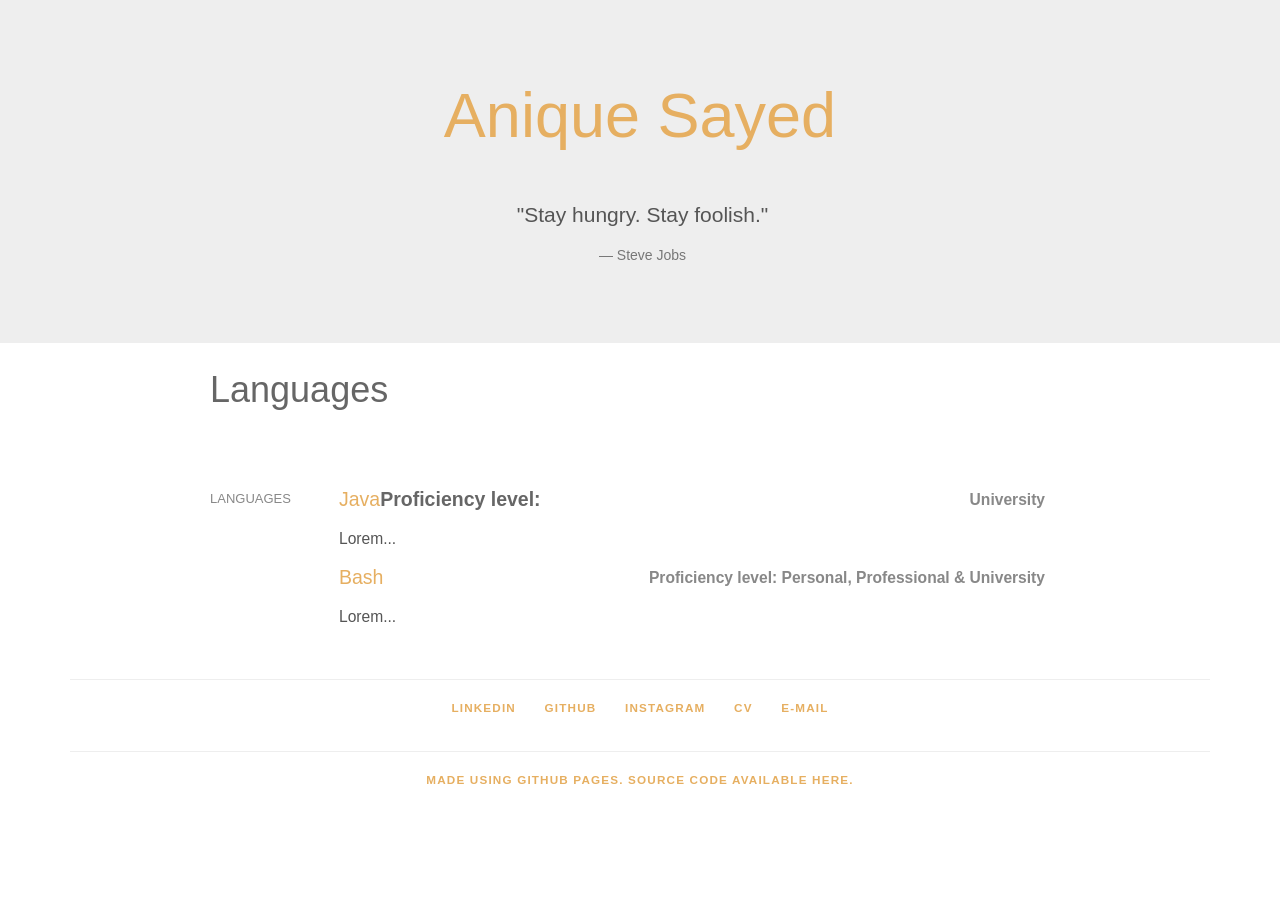
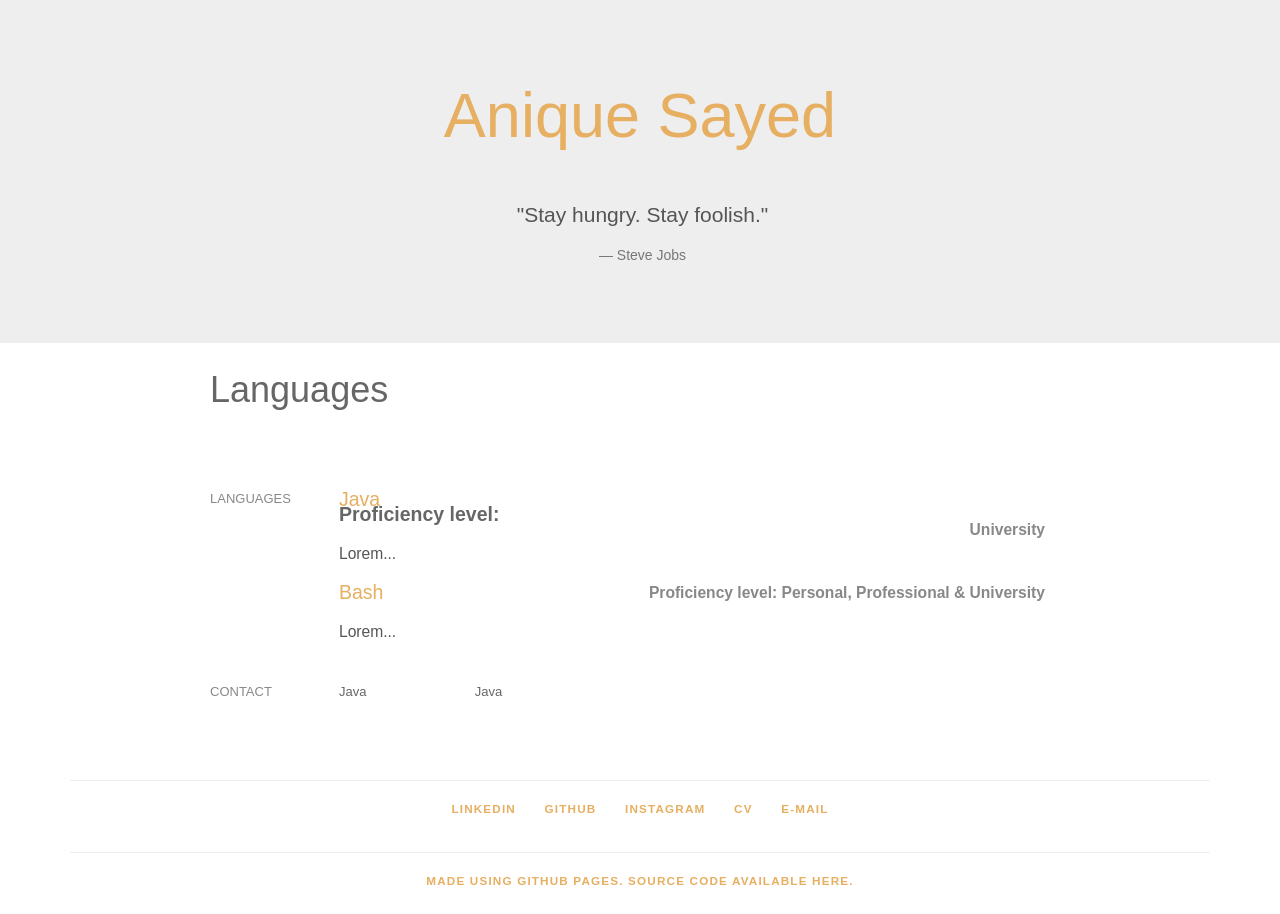
Before and after one commit to aniquesayed/aniquesayed.github.io, a Jekyll site: the page built from languages.html, in a window 1280 px wide. Built offline with Jekyll 4.4.1, drawn with Linux system fonts in a browser that asks for light colours; some web fonts are replaced.

Commit message:
editing languages page

```diff
--- a/languages.html
+++ b/languages.html
@@ -9,21 +9,34 @@ title: Anique Sayed - Languages
 
     </header>
 
-  <section id="experience">
+  <section id="languages">
       <aside>
       <h4>Languages</h4>
       </aside>
 
       <article>
-      <h3><a href="https://www.bt.com" target="_blank">Java</a>Proficiency level: <div class="date">University</div></h3>
+      <h3><a href="https://www.bt.com" target="_blank">Java</a> <div class="prof">Proficiency level: </div><div class="date">University</div></h3>
         <p>Lorem...</p>
     </article>
 
       <article>
       <h3><a href="https://www.bt.com" target="_blank">Bash</a><div class="date">Proficiency level: Personal, Professional & University</div></h3>
         <p>Lorem...</p>
+
+
+
     </article>
 
   </section>
 
+  <section id="contact">
+    <aside>Contact</aside>
+      <ul>
+          <li>Java</li>
+        </ul>
+        <a href="https://www.bt.com" target="_blank">Java</a>
+  </section>
+
+
+
 </div>
```
